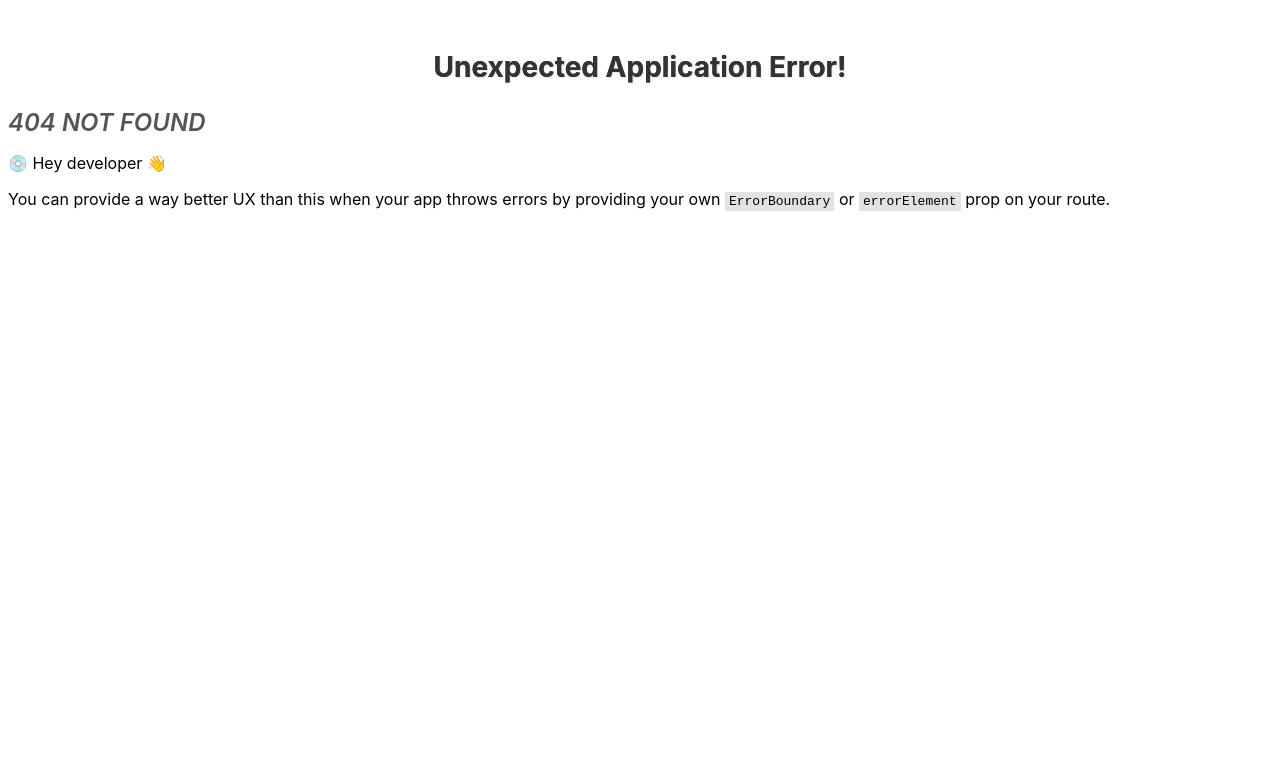
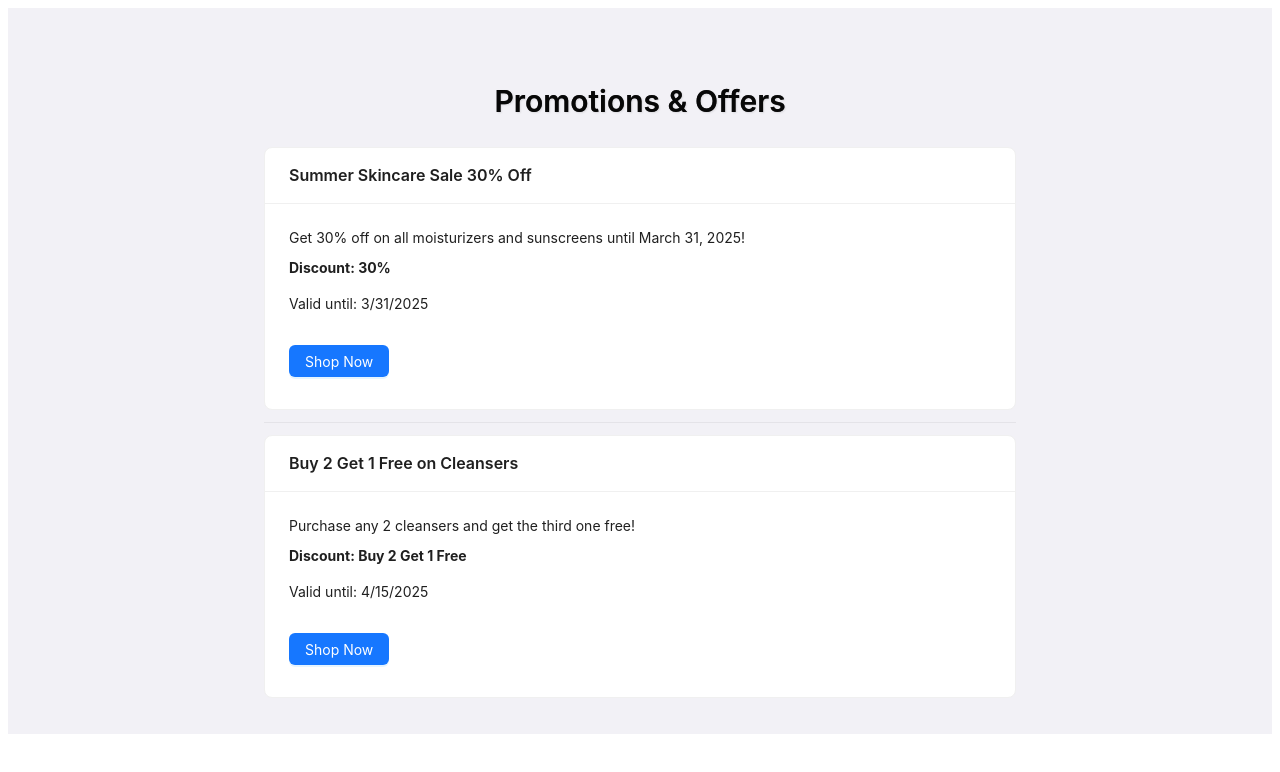
Before and after one commit to Hiiiiiiiii11/Spring2025SWD392_NET1707_G6_FE, a React (Create React App) app: page /promotion in a window 1280 px wide. Before the commit this address had no page. Shown: the top 772 px of the page. Built offline with nearby package versions, Linux system fonts and the light colour scheme; the HTML template or start-up script is replaced by a standard one.

Commit message:
add promotion

```diff
--- /dev/null
+++ b/src/pages/Promotion.jsx
@@ -0,0 +1,46 @@
+import React from 'react';
+import { List, Card, Button, Typography } from 'antd';
+const { Title, Text } = Typography;
+
+const Promotion = () => {
+  // Dữ liệu mẫu (mock data) cho các chương trình khuyến mãi
+  const promotions = [
+    {
+      id: 'PROMO001',
+      title: 'Summer Skincare Sale 30% Off',
+      description: 'Get 30% off on all moisturizers and sunscreens until March 31, 2025!',
+      discount: '30%',
+      validUntil: '2025-03-31',
+    },
+    {
+      id: 'PROMO002',
+      title: 'Buy 2 Get 1 Free on Cleansers',
+      description: 'Purchase any 2 cleansers and get the third one free!',
+      discount: 'Buy 2 Get 1 Free',
+      validUntil: '2025-04-15',
+    },
+  ];
+
+  return (
+    <div style={{ padding: 24, maxWidth: 800, margin: '0 auto' }}>
+      <Title level={2}>Promotions & Offers</Title>
+      <List
+        dataSource={promotions}
+        renderItem={(promotion) => (
+          <List.Item>
+            <Card title={promotion.title} style={{ width: '100%' }}>
+              <Text>{promotion.description}</Text>
+              <p style={{ marginTop: 8, fontWeight: 'bold' }}>Discount: {promotion.discount}</p>
+              <p>Valid until: {new Date(promotion.validUntil).toLocaleDateString()}</p>
+              <Button type="primary" style={{ marginTop: 16 }}>
+                Shop Now
+              </Button>
+            </Card>
+          </List.Item>
+        )}
+      />
+    </div>
+  );
+};
+
+export default Promotion;
--- a/src/routers/router.js
+++ b/src/routers/router.js
@@ -14,6 +14,8 @@ import StaffOrders from "../pages/StaffOrders";
 import ManagerOrders from "../pages/ManagerOrders";
 import PaymentPage from "../pages/Payment/PaymentPage";
 import PrivateRoute from "./privateRouter";
+import Promotion from "../pages/Promotion";
+import SkinTypeQuiz from "../pages/SkinTypeQuiz";
 
 
 
@@ -32,6 +34,9 @@ const AppRouter = createBrowserRouter([
       { path: "/cart", element: <PrivateRoute element={<CartPage />} allowedRoles={["CUSTOMER", "MANAGER", "CUSTOMER_STAFF"]} /> },
       { path: "/customer/orders", element: <CustomerOrders /> },
       { path: "/payment", element: <PaymentPage /> },
+      { path: "/promotion", element: <Promotion/>},
+      { path: "/skin-type-quiz", element: <SkinTypeQuiz/>},
+
       {
         path: "/manage-staff",
         element: <PrivateRoute element={<ManagerStaff />} allowedRoles={["MANAGER"]} />
```
